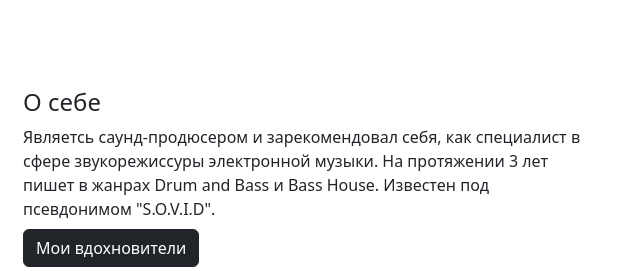
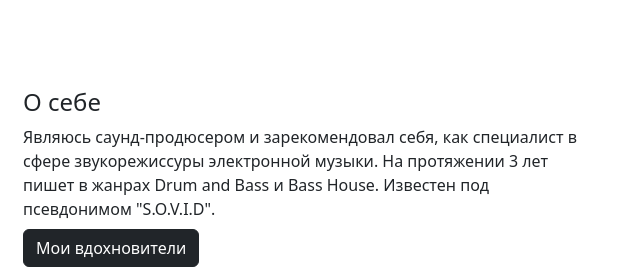
Before and after one commit to AlexeySovid/SiteSovid, a website built with Parcel: page index.html in a window 1280 px wide. Shown: the part 123-394 px from the top of the page, 544-1184 px from the left. Built offline with nearby package versions, Linux system fonts and the light colour scheme.

Commit message:
Update index.html

```diff
--- a/index.html
+++ b/index.html
@@ -61,7 +61,7 @@
         <div class="col-xl-7 align-self-center">
           <h4 class="my-2">О себе</h4>
           <p class="my-2">
-            Являетсь саунд-продюсером и зарекомендовал себя, как специалист в
+            Являюсь саунд-продюсером и зарекомендовал себя, как специалист в
             сфере звукорежиссуры электронной музыки. На протяжении 3 лет пишет
             в жанрах Drum and Bass и Bass House. Известен под псевдонимом "S.O.V.I.D".
           </p>
```
